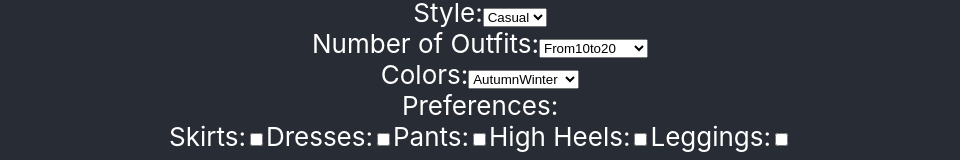
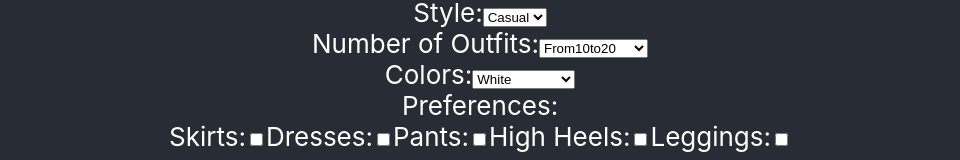
Before and after one commit to Lzduque/personal-stylist, a React (Create React App) app: page / in a window 1280 px wide. Shown: the part 463-623 px from the top of the page, without its empty margins (160-1120 px from the left). Built offline with nearby package versions, Linux system fonts and the light colour scheme.

Commit message:
add color base field

```diff
--- a/src/CapsuleForm.tsx
+++ b/src/CapsuleForm.tsx
@@ -49,8 +49,26 @@ export class CapsuleForm extends React.Component<{}, {}> {
           <label>
             Colors:
             <select name="colors" >
-              <option value="AutumnWinter">AutumnWinter</option>
-              <option value="SpringSummer">SpringSummer</option>
+              <option value="White">White</option>
+              <option value="OffWhite">OffWhite</option>
+              <option value="Beige">Beige</option>
+              <option value="Brown">Brown</option>
+              <option value="Black">Black</option>
+              <option value="Navy">Navy</option>
+              <option value="Blue">Blue</option>
+              <option value="LightBlue">LightBlue</option>
+              <option value="DarkGreen">DarkGreen</option>
+              <option value="LightGreen">LightGreen</option>
+              <option value="DarkYellow">DarkYellow</option>
+              <option value="LightYellow">LightYellow</option>
+              <option value="DarkPink">DarkPink</option>
+              <option value="LightPink">LightPink</option>
+              <option value="DarkRed">DarkRed</option>
+              <option value="LightRed">LightRed</option>
+              <option value="DarkOrgange">DarkOrgange</option>
+              <option value="LightOrange">LightOrange</option>
+              <option value="DarkPurple">DarkPurple</option>
+              <option value="LightPurple">LightPurple</option>
             </select>
           </label>
           <br />
```
